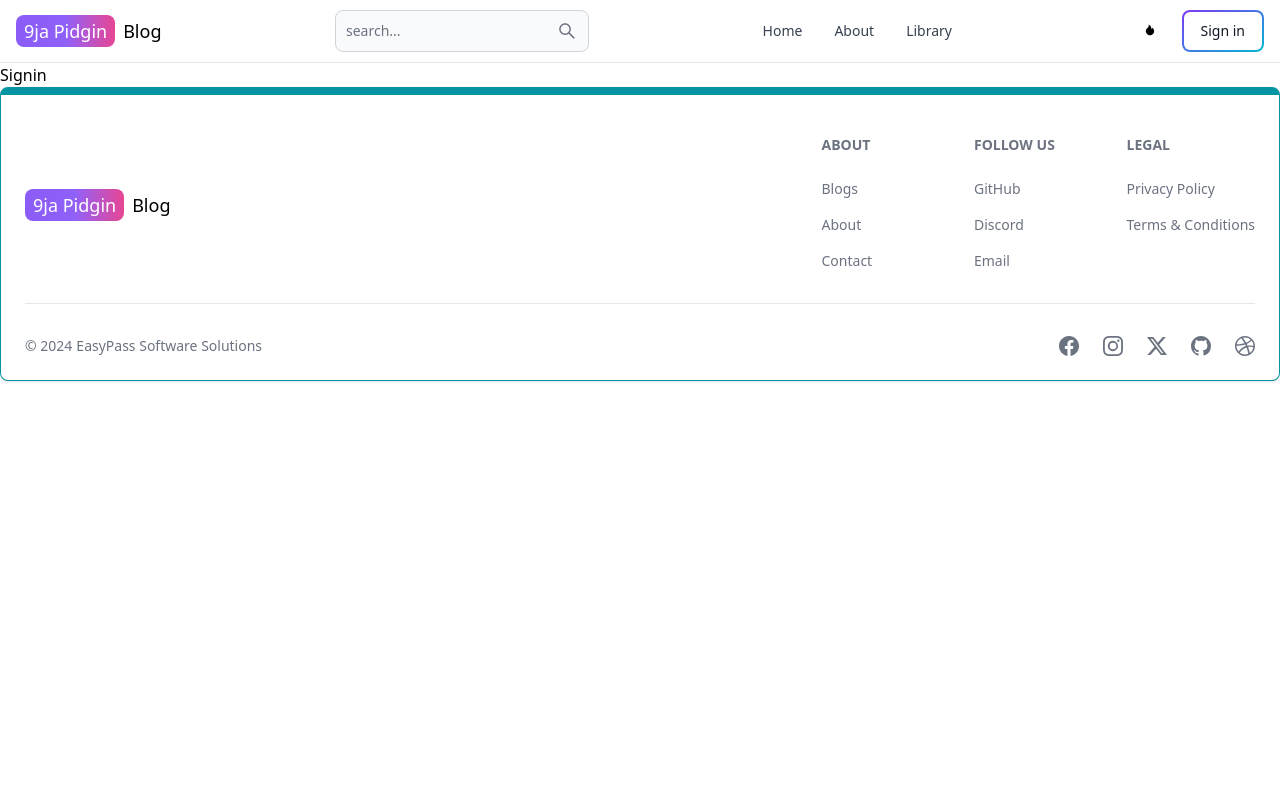
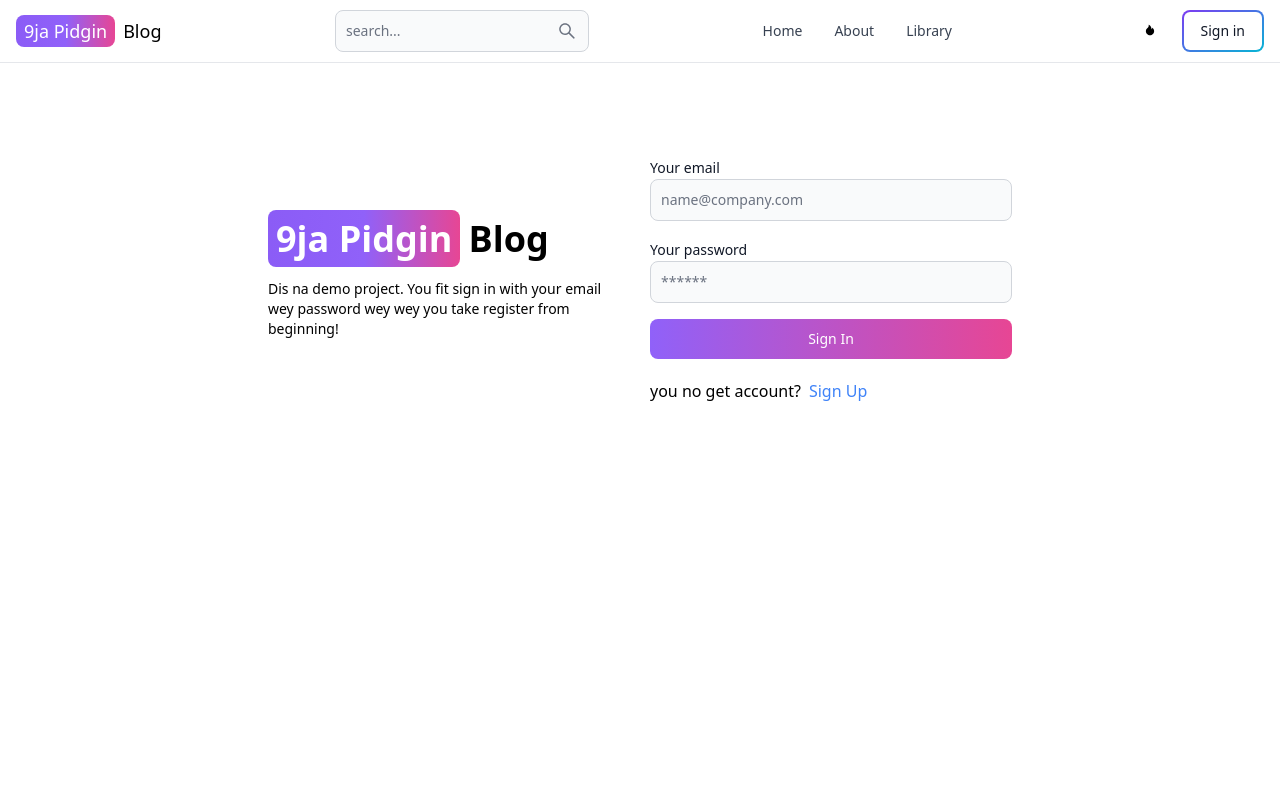
Before and after one commit to sirphilalx/churchofchristlawanson, a React (Vite) app in the folder client/: page /sign-in in a window 1280 px wide. Shown: the top 800 px of the page. Built offline with nearby package versions, Linux system fonts and the light colour scheme.

Commit message:
sign in frontend done

```diff
--- a/client/src/pages/Signin.jsx
+++ b/client/src/pages/Signin.jsx
@@ -1,7 +1,110 @@
-import React from "react";
+import { Alert, Button, Label, Spinner, TextInput } from "flowbite-react";
+import React, { useState } from "react";
+import { Link, useNavigate } from "react-router-dom";
 
 const Signin = () => {
-  return <div>Signin</div>;
+  const [formData, setFormData] = useState({});
+  const [errorMessage, setErrorMessage] = useState(null);
+  const [loading, setLoading] = useState(false);
+  const navigate = useNavigate();
+  const handleChange = (e) => {
+    setFormData({ ...formData, [e.target.id]: e.target.value.trim() });
+  };
+  const handleSubmit = async (e) => {
+    e.preventDefault();
+    if (!formData.password || !formData.email) {
+      return setErrorMessage("Ogbeni, fill out all fields joor! 😡");
+    }
+    try {
+      setLoading(true);
+      setErrorMessage(null);
+      const res = await fetch("/api/auth/sign-in", {
+        method: "POST",
+        headers: { "content-type": "application/json" },
+        body: JSON.stringify(formData),
+      });
+      const data = await res.json();
+      if (data.success === false) {
+        return setErrorMessage(data.message);
+      }
+      setLoading(false);
+      if (res.ok) {
+        navigate("/ ");
+      }
+    } catch (error) {
+      setErrorMessage(error.message);
+      setLoading(false);
+    }
+  };
+  return (
+    <>
+      <div className="min-h-screen mt-20">
+        <div className="flex p-3 max-w-3xl mx-auto flex-col md:flex-row md:items-center gap-5 ">
+          {/* left side */}
+          <div className="flex-1">
+            <Link to="/" className="font-bold dark:text-white text-4xl">
+              <span className="px-2 py-1 bg-gradient-to-r from-violet-500 via-purple-500 to-pink-500 rounded-lg text-white mr-2">
+                9ja Pidgin
+              </span>
+              Blog
+            </Link>
+            <p className="text-sm mt-5">
+              Dis na demo project. You fit sign in with your email wey password
+              wey wey you take register from beginning!
+            </p>
+          </div>
+          {/* right side */}
+          <div className="flex-1">
+            <form className="flex flex-col gap-4" onSubmit={handleSubmit}>
+              <div>
+                <Label value="Your email" />
+                <TextInput
+                  type="email"
+                  placeholder="name@company.com"
+                  id="email"
+                  onChange={handleChange}
+                />
+              </div>
+              <div>
+                <Label value="Your password" />
+                <TextInput
+                  type="password"
+                  placeholder="******"
+                  id="password"
+                  onChange={handleChange}
+                />
+              </div>
+              <Button
+                gradientDuoTone="purpleToPink"
+                type="submit"
+                disabled={loading}
+              >
+                {loading ? (
+                  <>
+                    <Spinner size="sm" />
+                    <span className="pl-5">Loading...</span>
+                  </>
+                ) : (
+                  "Sign In"
+                )}
+              </Button>
+            </form>
+            <div className="mt-5 flex gap-2 ">
+              <span>you no get account?</span>
+              <Link to="/sign-up" className="text-blue-500">
+                Sign Up
+              </Link>
+            </div>
+            {errorMessage && (
+              <Alert className="mt-5" color="failure">
+                {errorMessage}
+              </Alert>
+            )}
+          </div>
+        </div>
+      </div>
+    </>
+  );
 };
 
 export default Signin;
```
